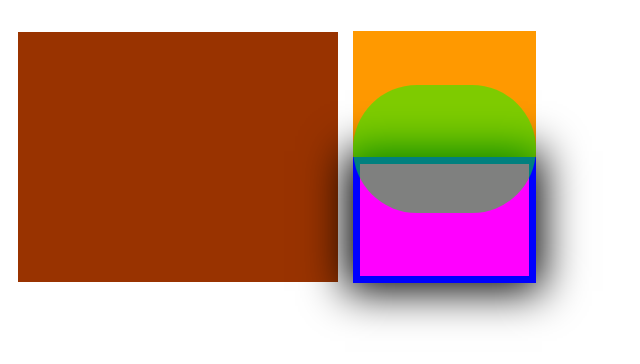
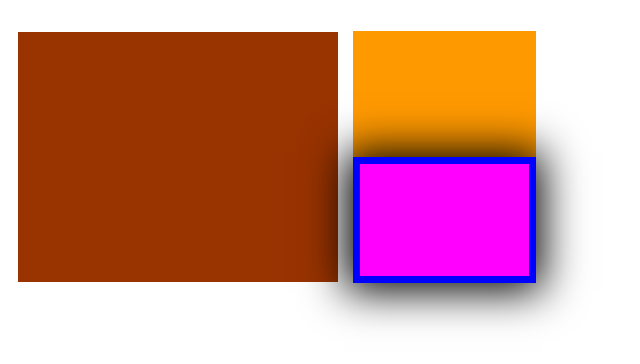
Before and after one commit to lolitatuk/AssignmentsP, a plain HTML site: page index.html in a window 1280 px wide. Shown: the whole page, without its empty margins (0-640 px from the left). Drawn offline with Linux system fonts and the light colour scheme.

Commit message:
remove green

```diff
--- a/index.html
+++ b/index.html
@@ -13,8 +13,6 @@
 		</div>
 		<div class="purple">
 		</div>
-		<div class="green">
-		</div>
 	</div>
 </body>
 </html>
--- a/styles.css
+++ b/styles.css
@@ -16,10 +16,3 @@
 	box-shadow: -1px 1px 41px 7px black;
 
 }
-.green {
-	height: 128px;
-	background-color: rgba(00, 255, 00, 0.5);
-	margin-top: -198px;
-    border-radius: 163px;
-    opacity: 0,5;
-}
```
